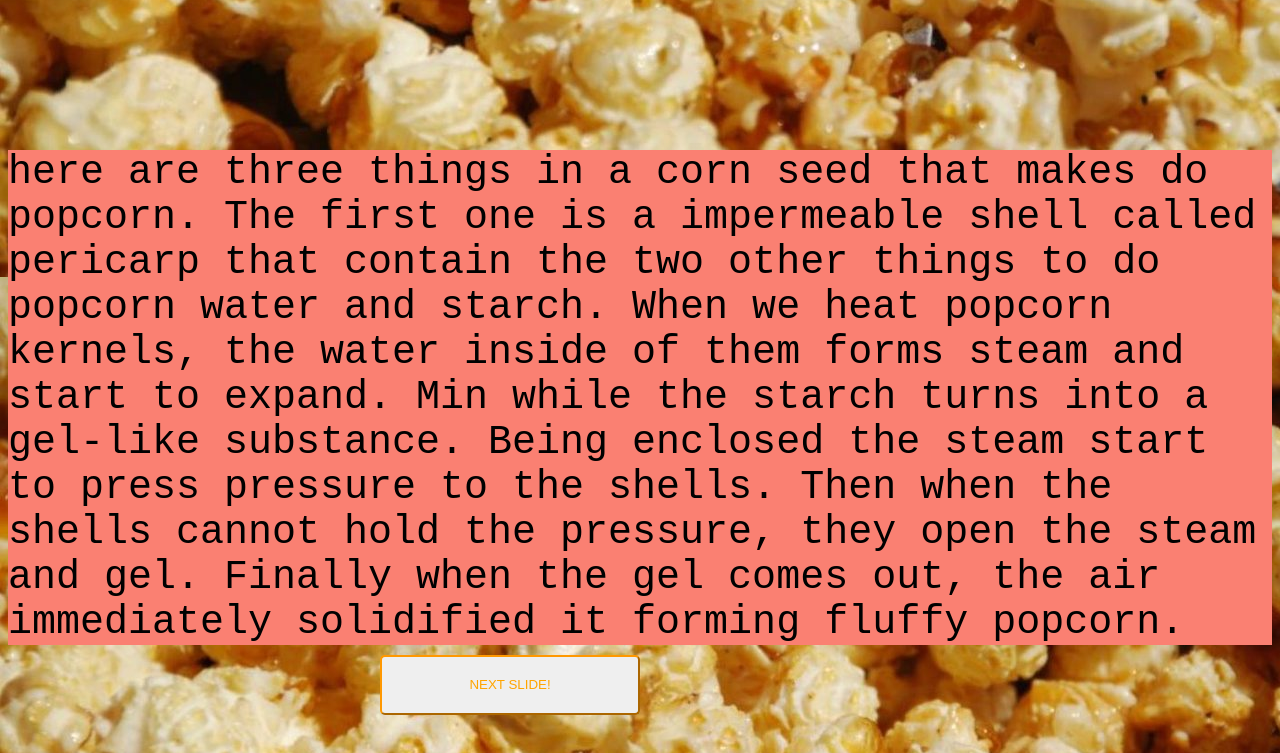
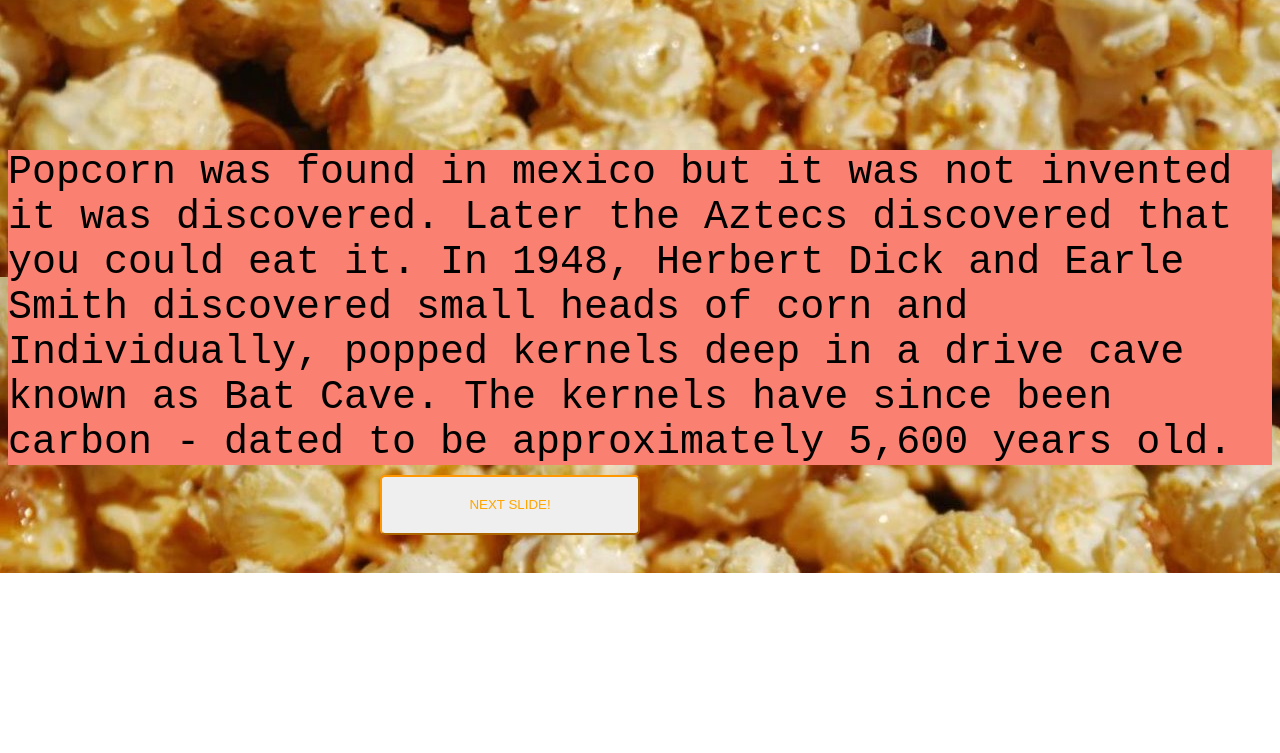
Before and after one commit to DrEinsteinCode/PopCorn_schoolProject_ASHDGBAUSGDB, a plain HTML site: page Slide4.html in a window 1280 px wide. Shown: the part 729-1482 px from the top of the page. After the commit the page ends 1302 px from the top, so only its background shows below. Drawn offline with Linux system fonts and the light colour scheme.

Commit message:
updated slide 4

```diff
--- a/Slide4.html
+++ b/Slide4.html
@@ -16,7 +16,9 @@
 <p><br></p>
 <div id="paragraph_Slide2">
     <p>
-      here are three things in a corn seed that makes do popcorn. The first one is a impermeable shell called pericarp that contain the two other things to do popcorn water and starch. When we heat popcorn kernels, the water inside of them forms steam and start to expand. Min while the starch turns into a gel-like substance. Being enclosed the steam start to press pressure to the shells. Then when the shells cannot hold the pressure, they open  the steam and gel. Finally when the gel comes out, the air immediately solidified it forming fluffy popcorn.
+        Popcorn was found in mexico but it was not invented it was discovered. Later the Aztecs discovered that you could eat it.
+
+        In 1948, Herbert Dick and Earle Smith discovered small heads of corn and Individually, popped kernels deep in a drive cave known as Bat Cave. The kernels have since been carbon - dated to be approximately 5,600 years old.
       </p>
   </div>
   <form method="get" action="Slide3.html">
```
